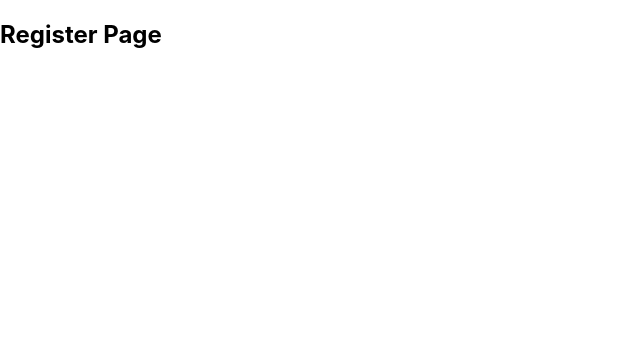
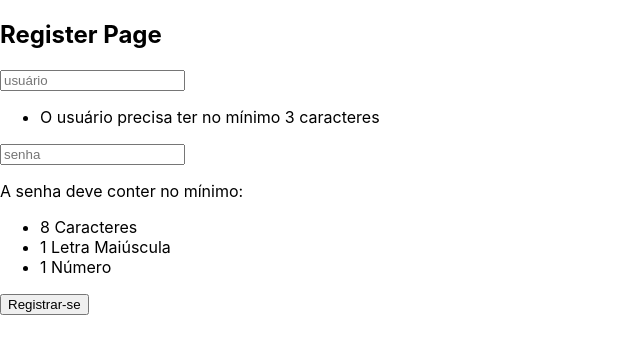
Before and after one commit to matheusnff85/ngcash-app, a React (Create React App) app in the folder app/frontend/: page /register in a window 1280 px wide. Shown: the top 354 px of the page, without its empty margins (0-640 px from the left). Built offline with nearby package versions, Linux system fonts and the light colour scheme.

Commit message:
feat: base da tela de registro

```diff
--- a/app/frontend/src/pages/Login.tsx
+++ b/app/frontend/src/pages/Login.tsx
@@ -24,7 +24,6 @@ class Login extends React.Component<any, any> {
   };
 
   login = async (loginObj: ILogin) => {
-    // const { history } = this.props;
     const result = await axios.post('http://localhost:3001/login', loginObj)
     .then((res) => res.data)
     .catch((err) => {
@@ -40,8 +39,8 @@ class Login extends React.Component<any, any> {
     const { username, password, loginErrorMsg } = this.state;
     return (
       <main>
-        <h2>Login Page</h2>
-        <h2>{ loginErrorMsg }</h2>
+        <h2>NG.CASH</h2>
+        <p>O app financeiro da <strong>N</strong>ova <strong>G</strong>eração!</p>
         <input
           type="text"
           name="username"
@@ -56,12 +55,17 @@ class Login extends React.Component<any, any> {
           value={ password }
           onChange={ this.handleChange }
         />
+        <button
+          onClick={ () => this.login({ username, password }) }
+        >
+          Login
+        </button>
+        <h4>Não possui conta?</h4>
+        <Link to="/register" >
+          <button>Criar Conta</button>
+        </Link>
 
-          <button onClick={ () => this.login({ username, password }) } >Login</button>
-
-        <Link to="/register" >
-          <button>Cadastrar-se</button>
-        </Link>
+        { loginErrorMsg && <h2>{ loginErrorMsg }</h2>}
       </main>
     );
   }
--- a/app/frontend/src/pages/Register.tsx
+++ b/app/frontend/src/pages/Register.tsx
@@ -9,9 +9,49 @@ class Register extends React.Component<any, any> {
     }
   }
 
+  handleChange = ({ target }: any) => {
+    const { name } = target;
+    const value = target.type === 'checkbox' ? target.checked : target.value;
+
+    this.setState({
+      [name]: value,
+    });
+  };
+
   render() {
+    const { username, password } = this.state;
     return(
-      <h2>Register Page</h2>
+      <main>
+        <h2>Register Page</h2>
+        <input
+          type="text"
+          name="username"
+          placeholder="usuário"
+          value={ username }
+          onChange={ this.handleChange }
+        />
+        <ul>
+          <li>O usuário precisa ter no mínimo 3 caracteres</li>
+        </ul>
+        <input
+          type="text"
+          name="password"
+          placeholder="senha"
+          value={ password }
+          onChange={ this.handleChange }
+        />
+        <div>
+          <p>A senha deve conter no mínimo:</p>
+          <ul>
+            <li>8 Caracteres</li>
+            <li>1 Letra Maiúscula</li>
+            <li>1 Número</li>
+          </ul>
+        </div>
+        <button>
+          Registrar-se
+        </button>
+      </main>
     )
   }
 }
```
